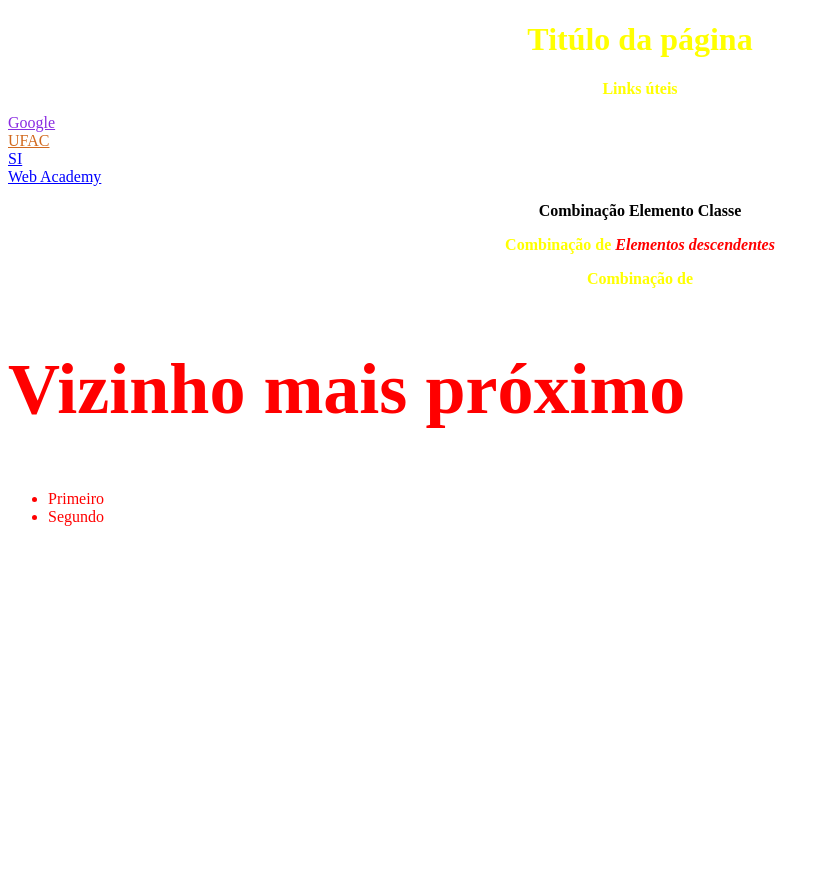
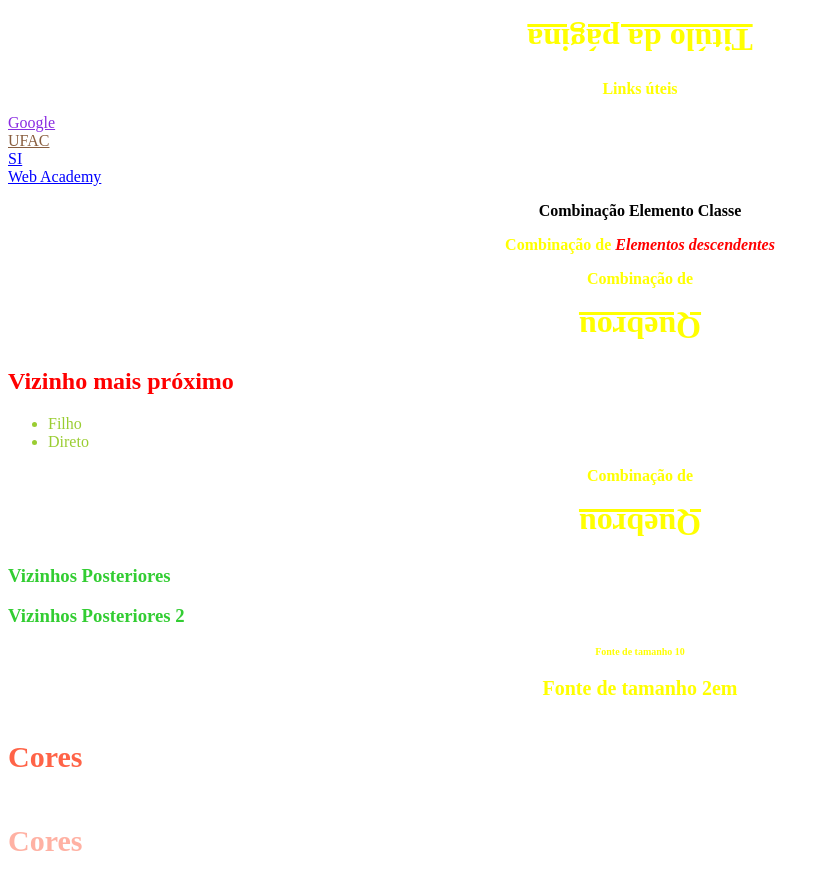
Before and after one commit to JohnPabloSilva/Fundamentos-de-Front-End, a plain HTML site: page exemplos/seletores.html in a window 1280 px wide. Shown: the whole page, without its empty margins (0-830 px from the left). Before the commit the page ends 800 px from the top, so only its background shows below. Drawn offline with Linux system fonts and the light colour scheme.

Commit message:
aula 12/09/24

```diff
--- a/exemplos/seletores.css
+++ b/exemplos/seletores.css
@@ -5,6 +5,12 @@
 a {
     color:red;
 
+}
+
+h1 {
+    font-family: 'Times New Roman', Times, serif;
+    transform: rotate(180deg);
+    text-decoration: underline;
 }
 /*Agrupamento de seletores */
 h1, p{
@@ -14,7 +20,7 @@ h1, p{
 }
 
 .link_class{
-    color:chocolate;
+    color:rgb(137, 94, 63);
 }
 
 #link_id{
@@ -39,3 +45,30 @@ p span{
 p+h2 {
     font-size: 72px;
 }
+
+ul>li {
+    color: yellowgreen;
+}
+
+p~h3 {
+    color: limegreen;
+}
+
+/*Cálculo da medida em */
+
+.pai {
+    font-size: 10px;
+}
+.filho {
+    font-size: 2em;
+}
+
+h4{
+    color: rgb(255, 99, 71);
+    font-size: 30px;
+}
+
+h5 {
+    color: rgba(255, 99, 71, 0.5);
+    font-size: 30px;
+}
--- a/exemplos/seletores.html
+++ b/exemplos/seletores.html
@@ -17,10 +17,23 @@
         <p class="p1">Combinação Elemento Classe</p>
         <p>Combinação de <span>Elementos descendentes</span></p>
         <p>Combinação de</p>
+        <h1>Quebrou</h1>
         <h2>Vizinho mais próximo</h2>
         <ul>
-            <li>Primeiro</li>
-            <li>Segundo</li>
+            <li>Filho</li>
+            <li>Direto</li>
         </ul>
+        <p>Combinação de</p>
+        <h1>Quebrou</h1>
+        <h3>Vizinhos Posteriores</h3>
+        <h3>Vizinhos Posteriores 2</h3>
+
+        <div class="pai">
+            <p class="pai">Fonte de tamanho 10</p>
+            <p class="filho">Fonte de tamanho 2em</p>
+        </div>
+
+        <h4>Cores</h4>
+        <h5>Cores</h5>
     </body>
 </html>
```
